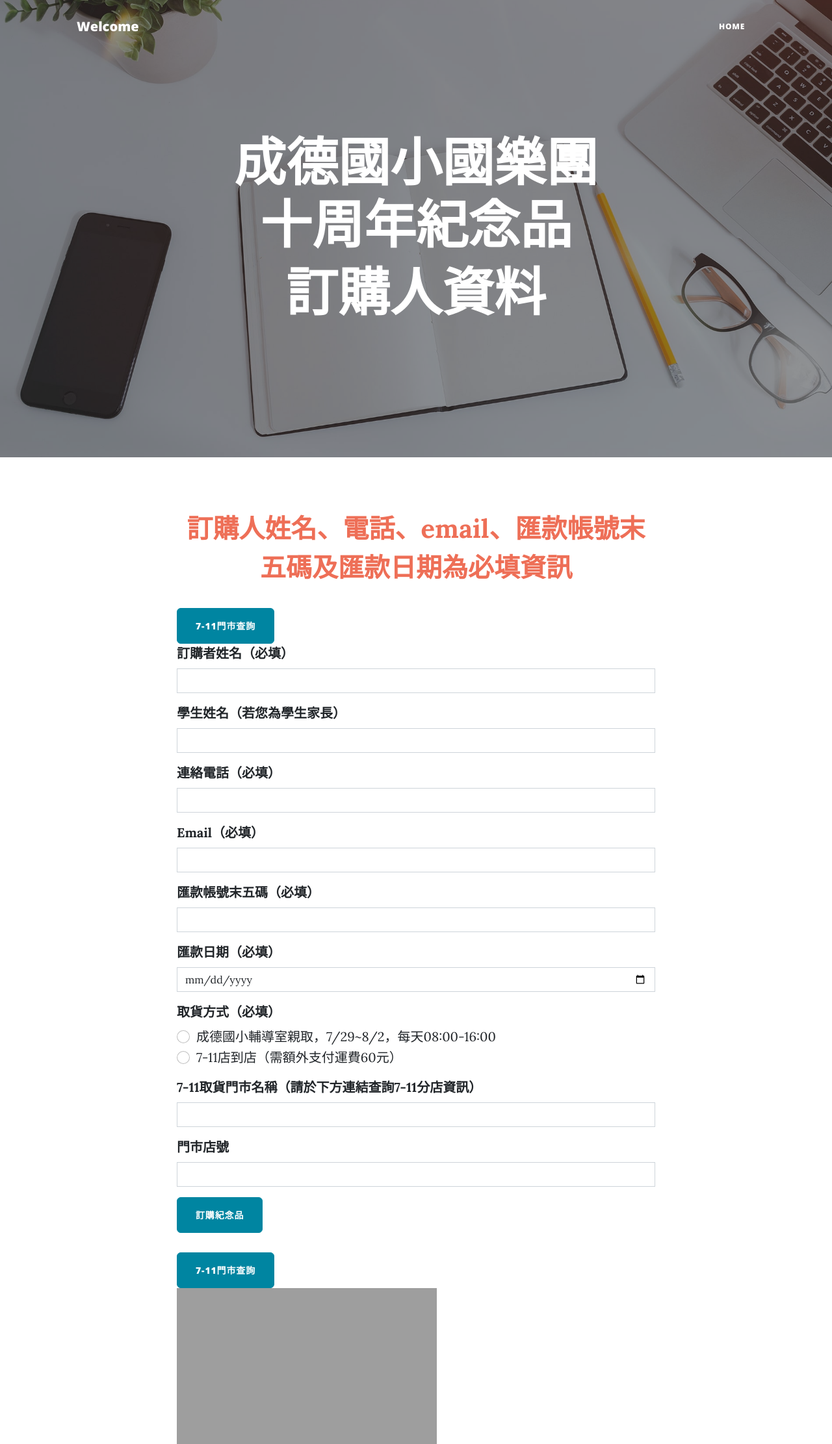
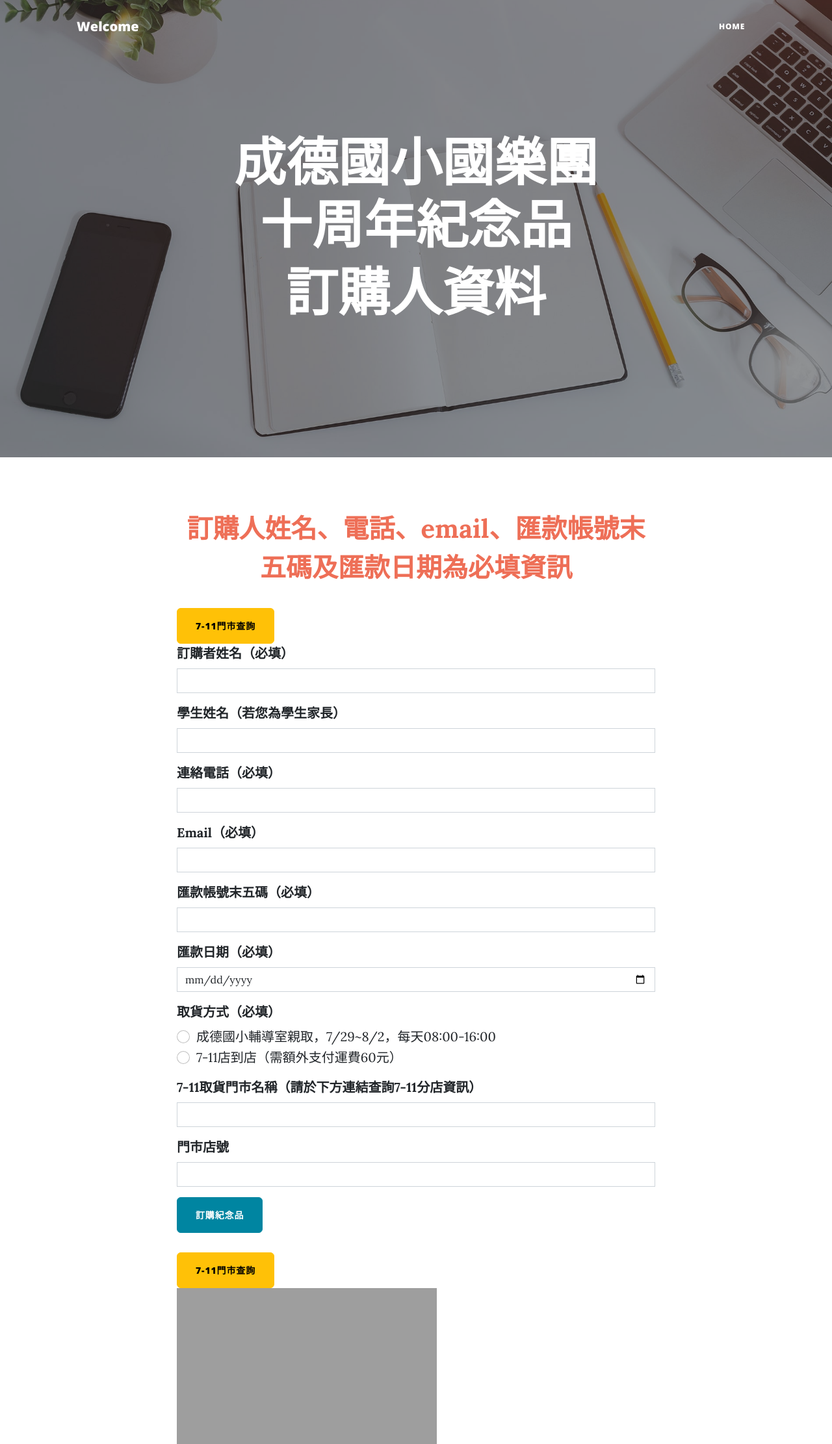
Before and after one commit to oohlearn/concert, a Flask app: page /new-order in a window 1280 px wide. Shown: the top 2223 px of the page at 65% size. Run offline with Flask 3, Linux system fonts and the light colour scheme; parts of the project's set-up code (start-up, migrations or seed data) failed here and were passed over; some libraries are stand-ins or nearby versions; grey boxes are pictures that could not be loaded.

Commit message:
change btn color

```diff
--- a/templates/check.html
+++ b/templates/check.html
@@ -33,7 +33,7 @@
       <div>
         <h5>請務必確認取件門市資料正確</h5>
         <div>
-          <a class="btn btn-primary" href="{{url_for('redirect_to_711')}}" target="_blank"
+          <a class="btn btn-warning" href="{{url_for('redirect_to_711')}}" target="_blank"
             >7-11門市查詢</a
           >
         </div>
--- a/templates/ticket.html
+++ b/templates/ticket.html
@@ -26,7 +26,7 @@
         <p class="flash">{{ message }}</p>
         <p>{% endfor %} {%endif%} {%endwith%}</p>
         <div>
-          <a class="btn btn-primary" href="{{url_for('redirect_to_711')}}" target="_blank"
+          <a class="btn btn-warning" href="{{url_for('redirect_to_711')}}" target="_blank"
             >7-11門市查詢</a
           >
         </div>
@@ -34,7 +34,7 @@
         {{render_form(form, novalidate=True, button_map={"submit": "primary"}) }}
         <br />
         <div>
-          <a class="btn btn-primary" href="{{url_for('redirect_to_711')}}" target="_blank"
+          <a class="btn btn-warning" href="{{url_for('redirect_to_711')}}" target="_blank"
             >7-11門市查詢</a
           >
         </div>
```
